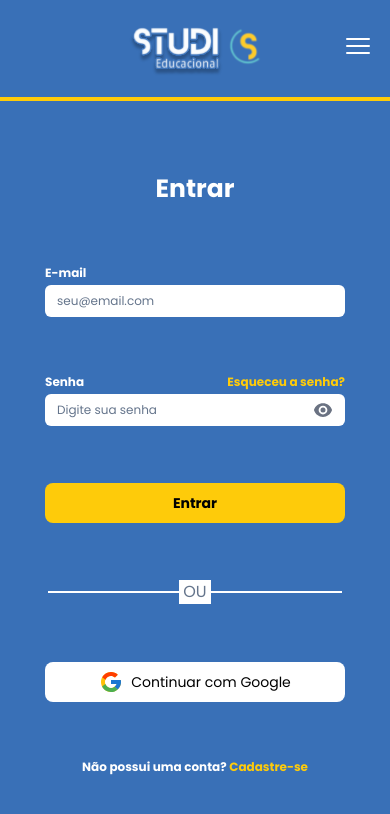
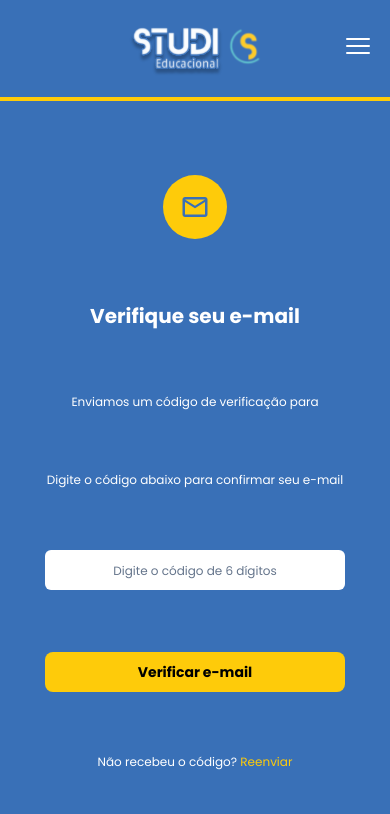
Before and after one commit to Studi-Grupo3/Front-End, a React (Vite) app: page / in a window 390 px wide. Shown: the top 814 px of the page. Built offline with nearby package versions, Linux system fonts and the light colour scheme.

Commit message:
Página verificação de email finalizada e responsiva para celular

```diff
--- a/src/App.jsx
+++ b/src/App.jsx
@@ -1,11 +1,10 @@
 import "./index.css";
-import CheckoutPage from "./pages/CheckoutPage"
-import LoginPage from "./pages/LoginPage";
+import EmailVerificationPage from "./pages/EmailVerificationPage";
 
 function App() {
   return (
     <>
-      <LoginPage/>
+      <EmailVerificationPage/>
     </>
   );
 }
--- /dev/null
+++ b/src/pages/EmailVerificationPage.jsx
@@ -0,0 +1,45 @@
+import NavbarHome from '../components/NavbarHome';
+import Imagem from '../assets/imagem-fundo.svg';
+import { MdOutlineEmail } from "react-icons/md";
+
+const LoginPage = () => {
+
+
+    return (
+        <div className="flex flex-col h-screen w-screen">
+            <NavbarHome />
+            <main className='h-[88vh] w-screen bg-no-repeat bg-cover bg-center flex justify-center items-center' style={{ backgroundImage: `url(${Imagem})` }}>
+
+                <section className='h-full w-full md:h-120 md:w-110 bg-[#3970B7] py-3 md:border-4 md:border-[#FECB0A] md:rounded-3xl text-white'>
+
+                    <form className='flex flex-col justify-evenly items-center h-full w-full md:h-full md:w-full'>
+
+                        <div className="w-16 h-16 bg-[#FECB0A] rounded-full flex items-center justify-center">
+                            <MdOutlineEmail  className="text-[#3970B7] text-3xl" />
+                        </div>
+
+                        <h1 className='text-[20px] font-bold'>Verifique seu e-mail</h1>
+
+                        <span className='text-xs'>Enviamos um código de verificação para</span>
+
+                        <span className='text-xs'>Digite o código abaixo para confirmar seu e-mail</span>
+
+                        <label className='flex flex-col w-75 md:w-80 gap-1'>
+                            <input maxLength={6} className='rounded-md bg-white placeholder-[#64748B] text-center placeholder:text-xs h-10 text-black text-base' type='text' placeholder='Digite o código de 6 dígitos' />
+                        </label>
+
+                        <button className='rounded-lg bg-[#FECB0A] text-black font-semibold cursor-pointer w-75 md:w-80 h-10 text-sm'>Verificar e-mail</button>
+
+                        <span className='text-xs'>Não recebeu o código? <a className='text-[#FECB0A] hover:underline' href="">Reenviar</a></span>
+
+                    </form>
+
+                </section>
+
+            </main>
+
+        </div>
+    )
+};
+
+export default LoginPage;
```
